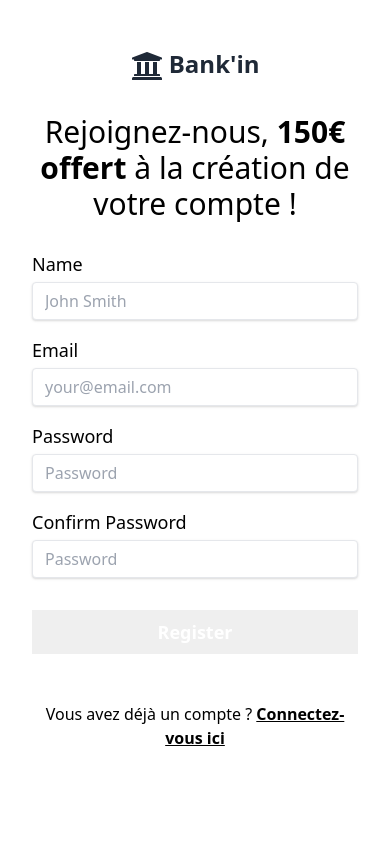
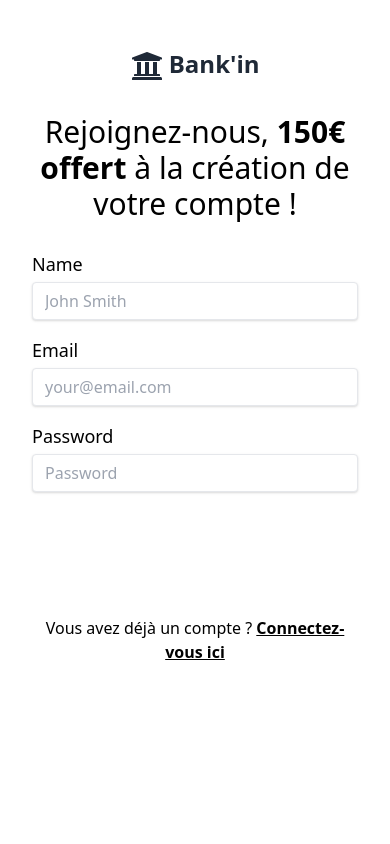
Before and after one commit to trouvainGregoire/studi-ecf-bank, a Symfony app: template templates/register/index.html.twig in a window 390 px wide. Run offline with Twig, Linux system fonts and the light colour scheme; the template is opened without the code that fills it, so the values that code supplies are empty; form fields are guessed from the names that the template uses; style sheets or scripts are compiled from the project's sources; some libraries are stand-ins or nearby versions.

Commit message:
feat: add first part of logic for register form

```diff
--- a/templates/register/index.html.twig
+++ b/templates/register/index.html.twig
@@ -12,8 +12,14 @@
                 </div>
 
                 <div class="flex flex-col justify-center md:justify-start my-auto pt-8 md:pt-0 px-8 md:px-24 lg:px-32">
-                    <p class="text-center text-3xl">Rejoignez-nous, <strong>150€ offert</strong> à la création de votre compte !</p>
-                    <form class="flex flex-col pt-3 md:pt-8" onsubmit="event.preventDefault();">
+                    <p class="text-center text-3xl">Rejoignez-nous, <strong>150€ offert</strong> à la création de votre
+                        compte !</p>
+                    {% set formErrors = form.vars.errors.form.getErrors(true) %}
+                    {% if formErrors|length %}
+                        {{ include('register/_error.html.twig') }}
+                    {% endif %}
+                    {{ form_start(form, {'action': path('register')}) }}
+                    <div class="flex flex-col pt-3 md:pt-8" onsubmit="event.preventDefault();">
                         <div class="flex flex-col pt-4">
                             <label for="name" class="text-lg">Name</label>
                             <input type="text" id="name" placeholder="John Smith"
@@ -22,27 +28,26 @@
 
                         <div class="flex flex-col pt-4">
                             <label for="email" class="text-lg">Email</label>
-                            <input type="email" id="email" placeholder="your@email.com"
-                                   class="shadow appearance-none border rounded w-full py-2 px-3 text-gray-700 mt-1 leading-tight focus:outline-none focus:shadow-outline">
+                            {{ form_widget(form.email, {'attr': {'class': 'shadow appearance-none border rounded w-full py-2 px-3 text-gray-700 mt-1 leading-tight focus:outline-none focus:shadow-outline',
+                                'placeholder': 'your@email.com'}}) }}
                         </div>
 
                         <div class="flex flex-col pt-4">
                             <label for="password" class="text-lg">Password</label>
-                            <input type="password" id="password" placeholder="Password"
-                                   class="shadow appearance-none border rounded w-full py-2 px-3 text-gray-700 mt-1 leading-tight focus:outline-none focus:shadow-outline">
+
+                            {{ form_widget(form.password, {'attr': {'class': 'shadow appearance-none border rounded w-full py-2 px-3 text-gray-700 mt-1 leading-tight focus:outline-none focus:shadow-outline',
+                                'placeholder': 'Password'
+                            }}) }}
+
                         </div>
 
-                        <div class="flex flex-col pt-4">
-                            <label for="confirm-password" class="text-lg">Confirm Password</label>
-                            <input type="password" id="confirm-password" placeholder="Password"
-                                   class="shadow appearance-none border rounded w-full py-2 px-3 text-gray-700 mt-1 leading-tight focus:outline-none focus:shadow-outline">
-                        </div>
+                        {{ form_widget(form.save, {'attr': {'class': 'gradient text-white font-bold text-lg hover:bg-gray-700 p-2 mt-8 cursor-pointer'}}) }}
+                    </div>
 
-                        <input type="submit" value="Register"
-                               class="gradient text-white font-bold text-lg hover:bg-gray-700 p-2 mt-8 cursor-pointer">
-                    </form>
+                    {{ form_end(form) }}
                     <div class="text-center pt-12 pb-12">
-                        <p>Vous avez déjà un compte ? <a href="{{ path('app_login') }}" class="underline font-semibold">Connectez-vous ici</a></p>
+                        <p>Vous avez déjà un compte ? <a href="{{ path('app_login') }}" class="underline font-semibold">Connectez-vous
+                                ici</a></p>
                     </div>
                 </div>
 
@@ -50,7 +55,7 @@
 
             <!-- Image Section -->
             <div class="w-1/2 shadow-2xl">
-                <img class="object-cover w-full h-screen hidden md:block" src="https://source.unsplash.com/IXUM4cJynP0">
+                <img class="object-cover w-full h-screen hidden md:block" alt="" src="{{ asset('build/building.jpeg') }}">
             </div>
         </div>
 
```
Also changed, not shown: src/Controller/RegisterController.php (+25 -2 lines), templates/register/_error.html.twig (added, +25 -0 lines), 1 other file.
